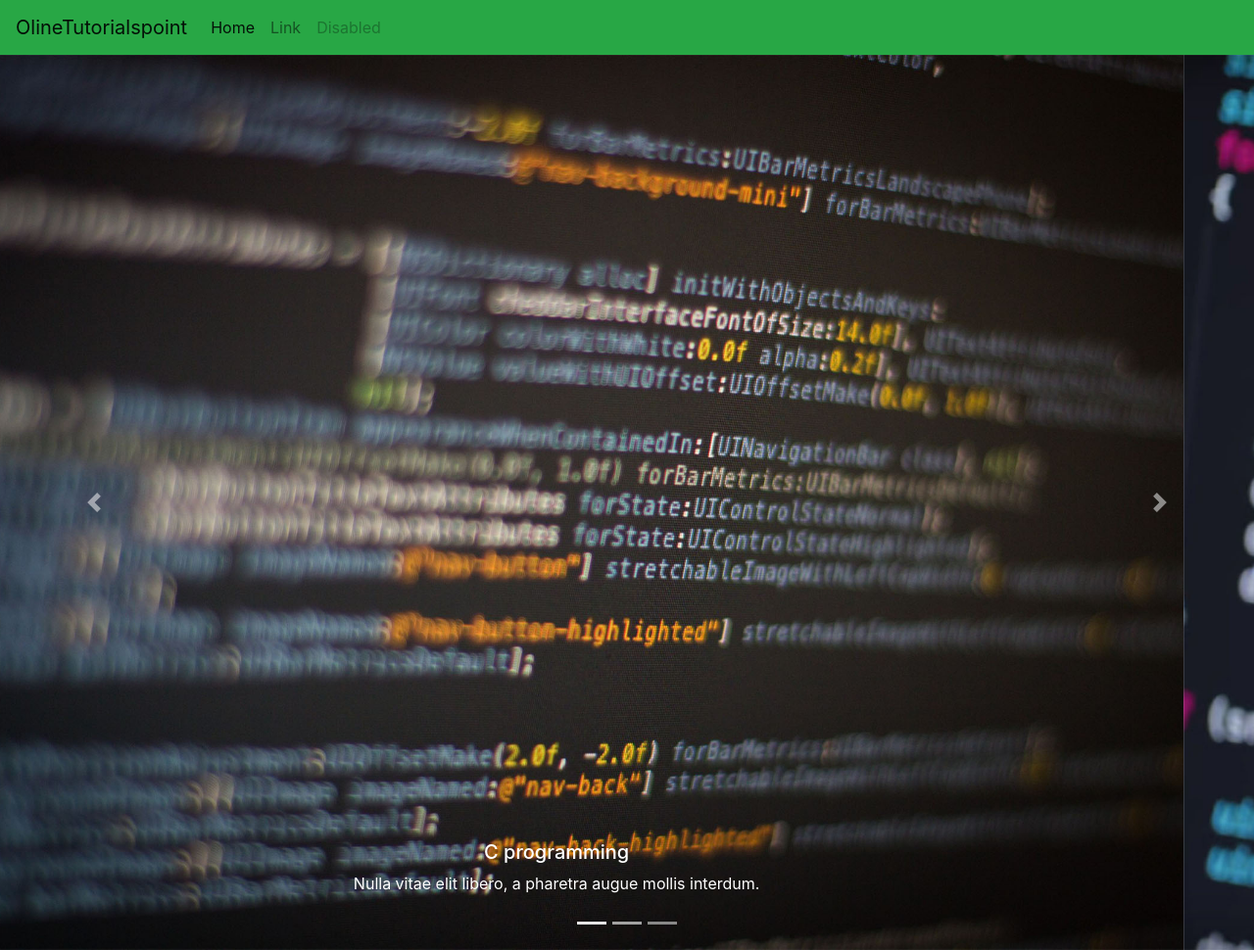
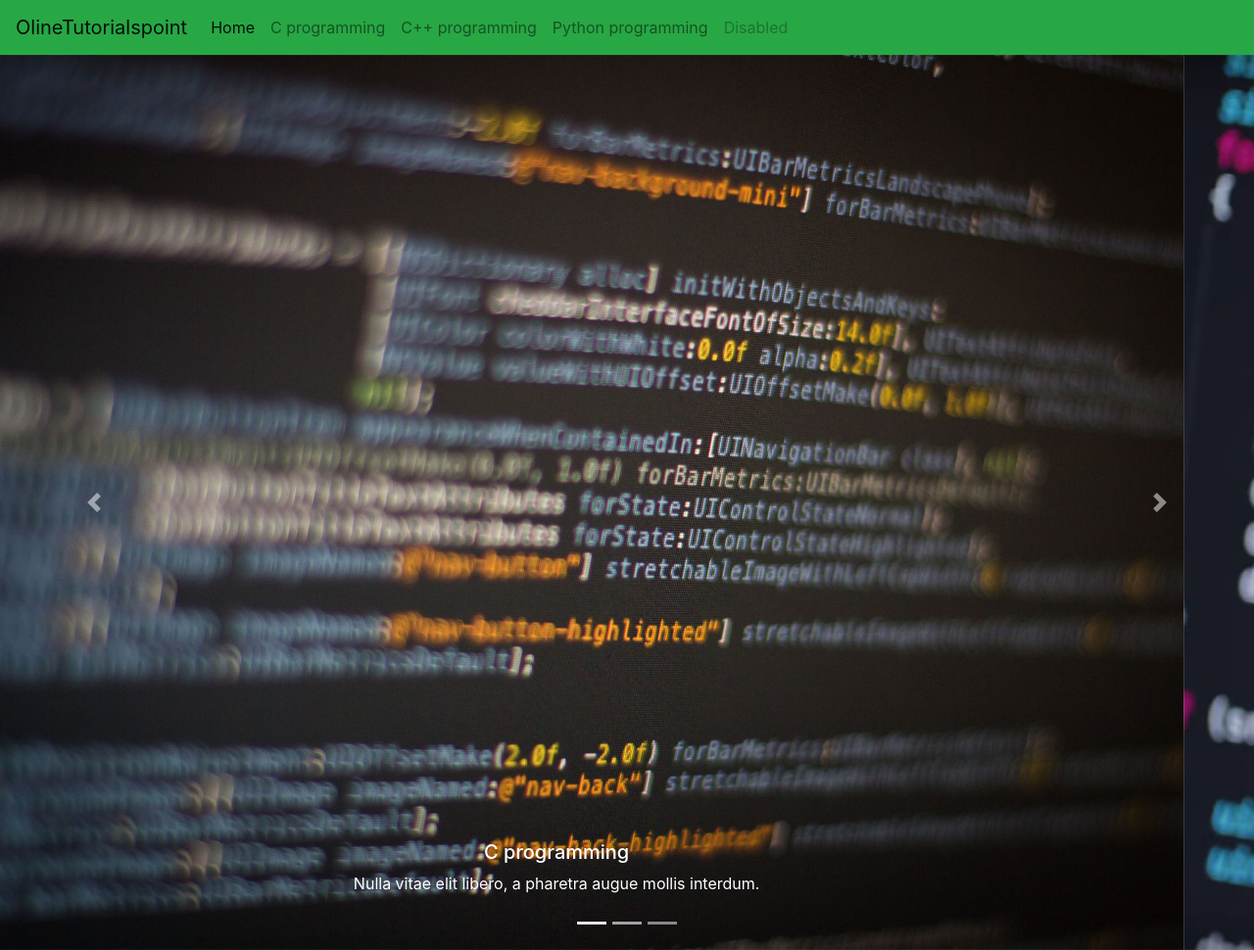
Before and after one commit to shubhamroy1/OlineTutorialspoint, a plain HTML site: page index.html in a window 1280 px wide. Shown: the whole page at 98% size. Drawn offline with Linux system fonts and the light colour scheme.

Commit message:
Update index.html

```diff
--- a/index.html
+++ b/index.html
@@ -23,7 +23,13 @@
         <a class="nav-link" href="#">Home <span class="sr-only">(current)</span></a>
       </li>
       <li class="nav-item">
-        <a class="nav-link" href="#">Link</a>
+        <a class="nav-link" href="#">C programming</a>
+      </li>
+      <li class="nav-item">
+        <a class="nav-link" href="#">C++ programming</a>
+      </li>
+      <li class="nav-item">
+        <a class="nav-link" href="#">Python programming</a>
       </li>
       <li class="nav-item">
         <a class="nav-link disabled" href="#" tabindex="-1" aria-disabled="true">Disabled</a>
```
